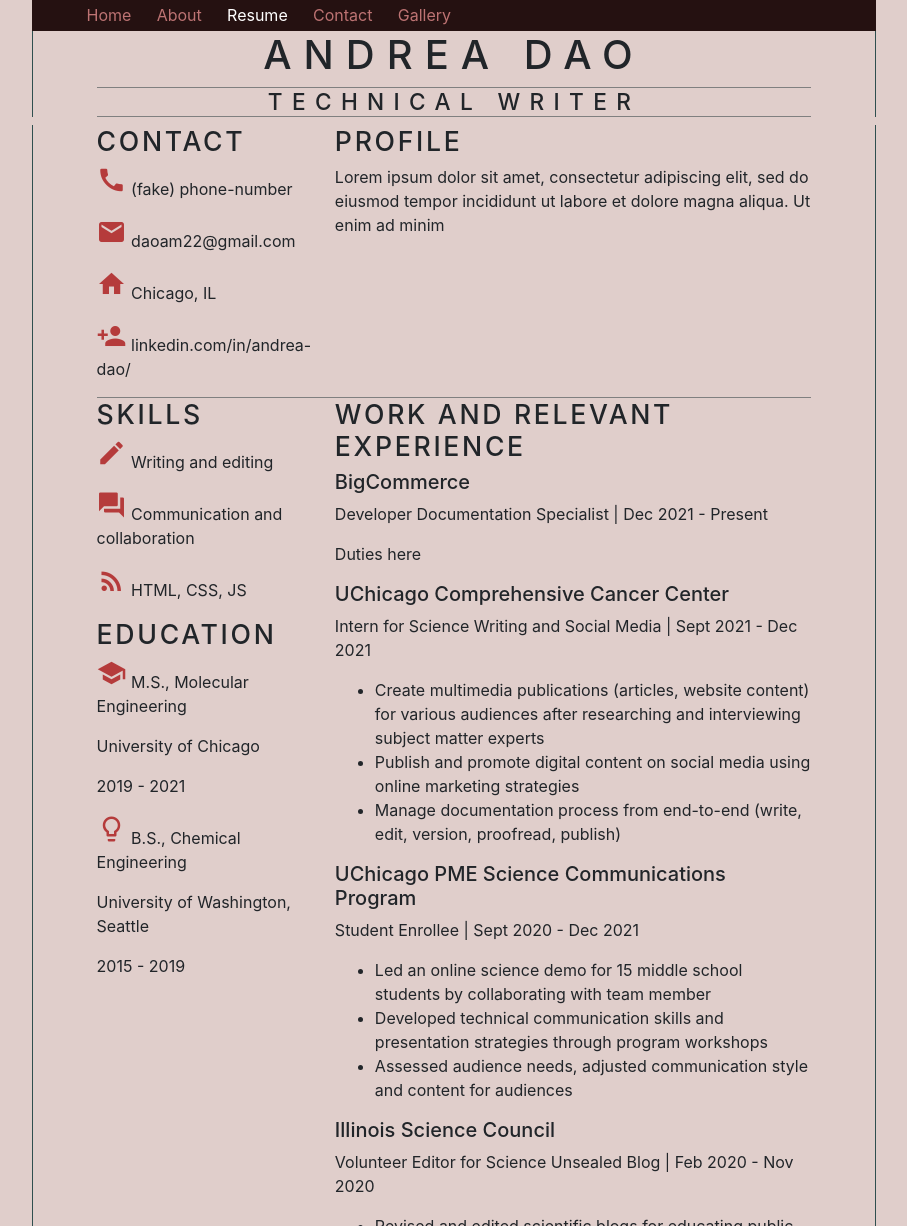
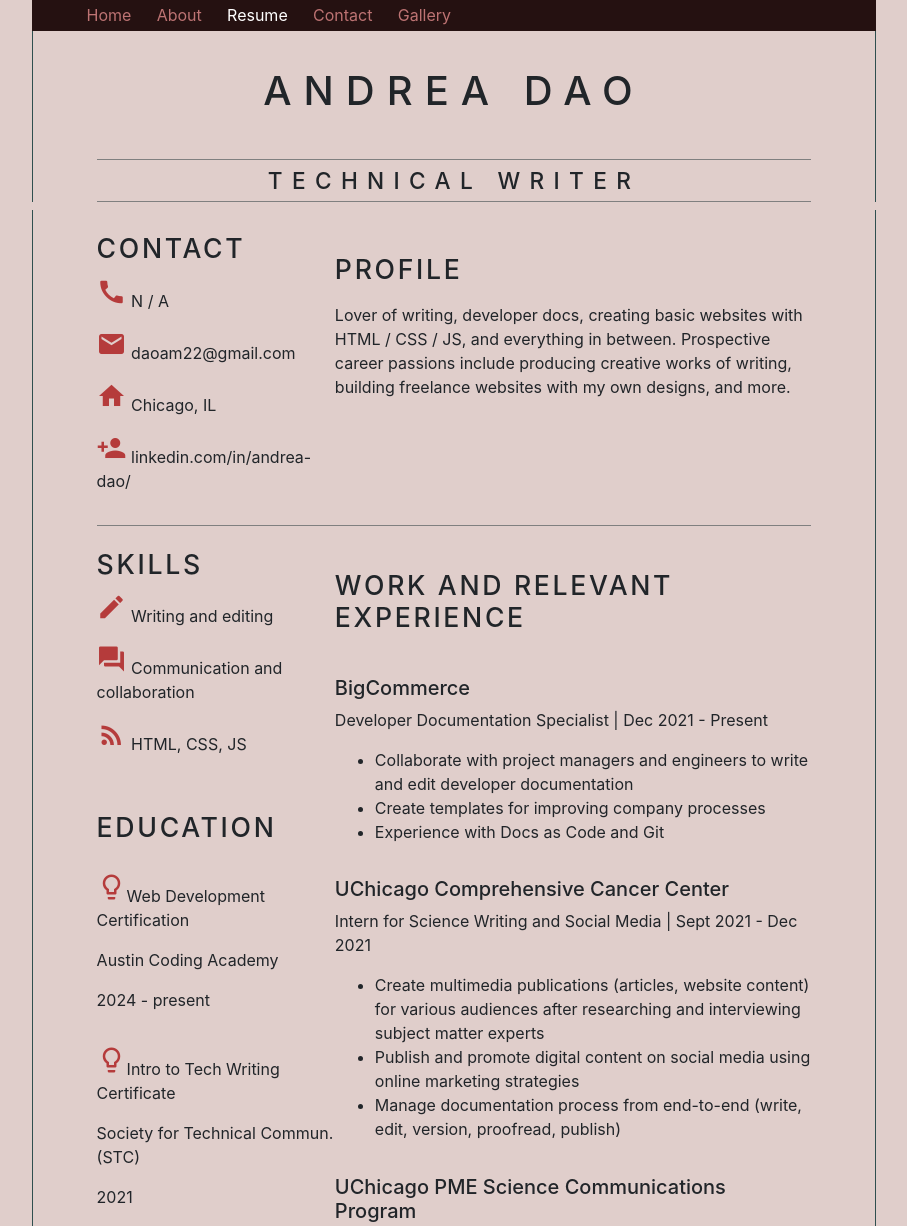
Before and after one commit to adao74/Final-Portfolio, a plain HTML site: page resume.html in a window 1280 px wide. Shown: the part 1-1227 px from the top of the page, without its empty margins (186-1093 px from the left). Drawn offline with nearby package versions, Linux system fonts and the light colour scheme.

Commit message:
update resume css and text

```diff
--- a/css/resume.css
+++ b/css/resume.css
@@ -58,15 +58,24 @@ h1, h2 {
 h1 {
     font-size: 30pt;
     letter-spacing: 9pt;
+    padding: 5%;
 }
 
 h2 {
     font-size: 20pt;
     letter-spacing: 2pt;
+    padding-top: 2%;
+    padding-bottom: 2%;
 }
 
 h3 {
     font-size: 15pt;
+    margin-top: 7%;
+}
+
+#title {
+    padding-top: 1%;
+    padding-bottom: 1%;
 }
 
 main {
@@ -95,6 +104,16 @@ main {
     border-top: gray solid 1pt;
 }
 
+.box {
+    padding-top: 7%;
+    padding-bottom: 7%;
+}
+
+
+#education > article {
+    padding-top: 7%;
+}
+
 footer {
     background-color: rgb(67, 28, 28);
     color: white;
--- a/resume.html
+++ b/resume.html
@@ -24,50 +24,61 @@
     </section>
     <main>
         <section id="middle">
-            <article>
+            <article class="box">
                 <h2>Contact</h2>
-                <p><i class="material-icons" style="font-size:30px;color:rgb(181, 59, 59)">call</i> (fake) phone-number</p>
+                <p><i class="material-icons" style="font-size:30px;color:rgb(181, 59, 59)">call</i> N / A</p>
                 <p><i class="material-icons" style="font-size:30px;color:rgb(181, 59, 59)">email</i> daoam22@gmail.com</p>
                 <p><i class="material-icons" style="font-size:30px;color:rgb(181, 59, 59)">home</i> Chicago, IL</p>
                 <p><i class="material-icons" style="font-size:30px;color:rgb(181, 59, 59)">person_add</i> linkedin.com/in/andrea-dao/</p>
             </article>
-            <article>
+            <article class="box">
                 <h2>Profile</h2>
-                <p>Lorem ipsum dolor sit amet, consectetur adipiscing elit, sed do eiusmod tempor incididunt ut labore et dolore magna aliqua. Ut enim ad minim</p>
+                <p>Lover of writing, developer docs, creating basic websites with HTML / CSS / JS, and everything in between. Prospective career passions include producing creative works of writing, building freelance websites with my own designs, and more.</p>
             </article>
         </section>
         <section id="bottom">
             <section id="bottom-left">
-                <article id="skills">
+                <article id="skills" class="box">
                     <h2>Skills</h2>
                     <p><i class="material-icons" style="font-size:30px;color:rgb(181, 59, 59)">mode_edit</i> Writing and editing</p>
                     <p><i class="material-icons" style="font-size:30px;color:rgb(181, 59, 59)">forum</i> Communication and collaboration</p>
                     <p><i class="material-icons" style="font-size:30px;color:rgb(181, 59, 59)">rss_feed</i> HTML, CSS, JS</p>
                 </article>
-                <article>
+                <article id="education" class="box">
                     <h2>Education</h2>
+                    <article>
+                        <p><i class="material-icons" style="font-size:30px;color:rgb(181, 59, 59)">lightbulb_outline</i>Web Development Certification</p>
+                        <p>Austin Coding Academy</p>
+                        <p>2024 - present</p>
+                    </article>
+                    <article>
+                        <p><i class="material-icons" style="font-size:30px;color:rgb(181, 59, 59)">lightbulb_outline</i>Intro to Tech Writing Certificate</p>
+                        <p>Society for Technical Commun. (STC)</p>
+                        <p>2021</p>
+                    </article>
                     <article>
                         <p><i class="material-icons" style="font-size:30px;color:rgb(181, 59, 59)">school</i> M.S., Molecular Engineering</p>
                         <p>University of Chicago</p>
                         <p>2019 -  2021</p>
                     </article>
                     <article>
-                        <p><i class="material-icons" style="font-size:30px;color:rgb(181, 59, 59)">lightbulb_outline</i> B.S., Chemical Engineering</p>
+                        <p><i class="material-icons" style="font-size:30px;color:rgb(181, 59, 59)">school</i> B.S., Chemical Engineering</p>
                         <p>University of Washington, Seattle</p>
                         <p>2015 - 2019</p>
                     </article>
                 </article>
             </section>
             <section id="bottom-right">
-                <article id="work-experience">
+                <article id="work-experience" class="box">
                     <h2>Work and Relevant Experience</h2>
                     <article>
                         <h3>BigCommerce</h3>
                         <p>Developer Documentation Specialist | Dec 2021 - Present </p>
-                        <article>
-                            <p>Duties here</p>
-                            <div></div>
-                        </article>
+                        <ul>
+                            <li>Collaborate with project managers and engineers to write and edit developer documentation</li>
+                            <li>Create templates for improving company processes</li>
+                            <li>Experience with Docs as Code and Git</li>
+                        </ul>
                     </article>
                     <article>
                         <h3>UChicago Comprehensive Cancer Center</h3>
```
